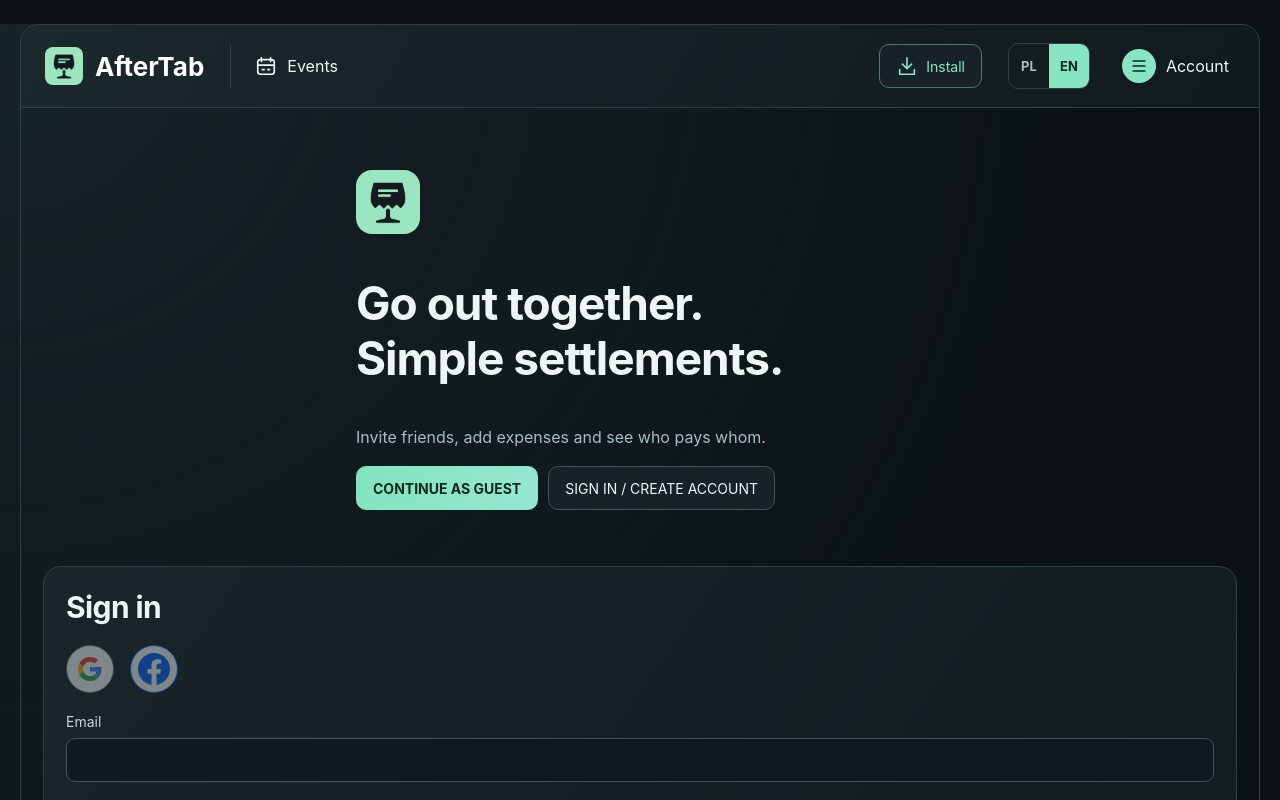
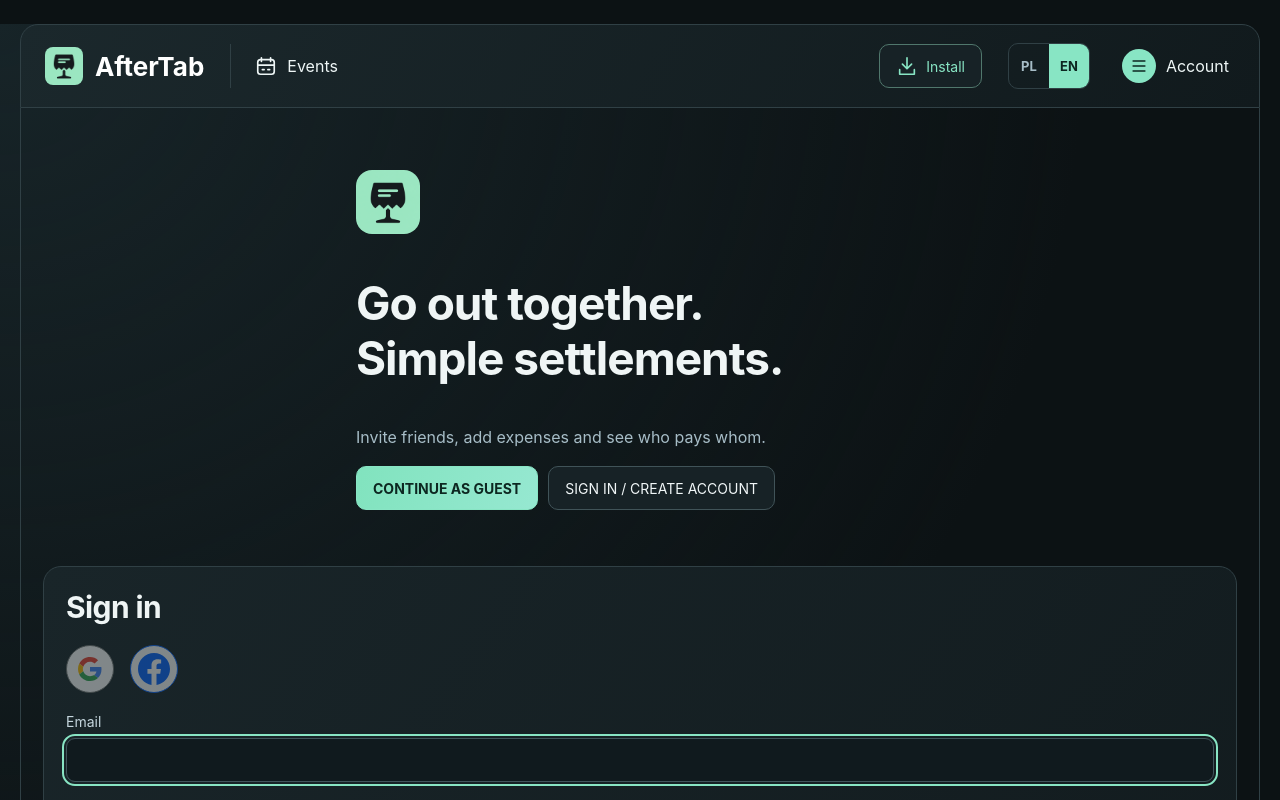
Before and after one commit to RobertAmbroziak/AfterTab, a React (Vite) app in the folder after-tab-app/: page / in a window 1280 px wide. Both pictures are taken after a click on the button "SIGN IN / CREATE ACCOUNT". Shown: the top 800 px of the page. Built offline with nearby package versions, Linux system fonts and the light colour scheme; no server answers.

Commit message:
Focus first account form field

```diff
--- a/after-tab-app/src/AccountForm.jsx
+++ b/after-tab-app/src/AccountForm.jsx
@@ -19,11 +19,16 @@ export default function AccountForm({ guest = false, onSession, onCancel }) {
   const [error, setError] = useState('')
   const [message, setMessage] = useState('')
   const lock = useRef(false)
+  const nameInput = useRef(null)
+  const emailInput = useRef(null)
   useEffect(() => {
     let active = true
     api('auth/account/providers').then(value => { if (active) setProviders(value) }).catch(() => {})
     return () => { active = false }
   }, [])
+  useEffect(() => {
+    if (mode === 'login' || mode === 'register') (nameInput.current || emailInput.current)?.focus()
+  }, [mode])
   function change(value) {
     setMode(value); setError(''); setMessage('')
     if (initial) history.replaceState(null, '', location.pathname + location.search)
@@ -66,8 +71,8 @@ export default function AccountForm({ guest = false, onSession, onCancel }) {
       </button>
     </div>}
     <form className="app-form" onSubmit={submit}>
-      {mode === 'register' && <label>{t("Imię")}<input name="displayName" required maxLength={100} autoComplete="given-name" /></label>}
-      {!['confirm', 'reset'].includes(mode) && <label>{t("E-mail")}<input name="email" type="email" required maxLength={254} autoComplete="username" /></label>}
+      {mode === 'register' && <label>{t("Imię")}<input ref={nameInput} name="displayName" required maxLength={100} autoComplete="given-name" /></label>}
+      {!['confirm', 'reset'].includes(mode) && <label>{t("E-mail")}<input ref={emailInput} name="email" type="email" required maxLength={254} autoComplete="username" /></label>}
       {['login', 'register', 'reset'].includes(mode) && <label>{t("Hasło")}<input aria-label={t("Hasło")} name="password" type="password" required minLength={mode === 'login' ? undefined : 12} maxLength={128} autoComplete={mode === 'login' ? 'current-password' : 'new-password'} /><small>{mode !== 'login' && t("Od 12 do 128 znaków.")}</small></label>}
       {mode === 'confirm' && <p>{t("Kliknij, aby potwierdzić adres. Link jest jednorazowy.")}</p>}
       {mode === 'register' && <p className="helper-text">{t("Przed utworzeniem konta zapoznaj się z")} <a href={legalUrl('terms')} target="_blank" rel="noopener noreferrer">{t("zasadami korzystania")}</a> {t("i")} <a href={legalUrl('privacy')} target="_blank" rel="noopener noreferrer">{t("polityką prywatności")}</a>.</p>}
```
